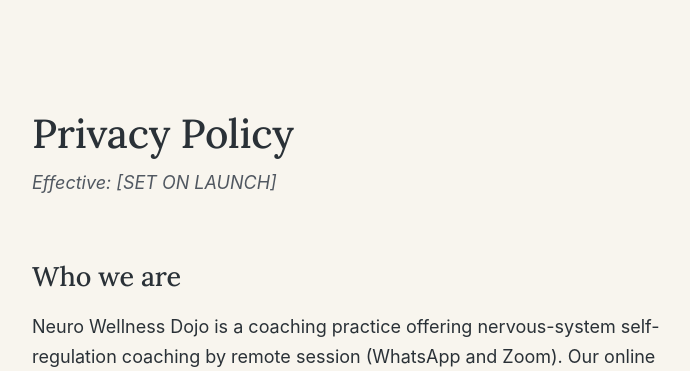
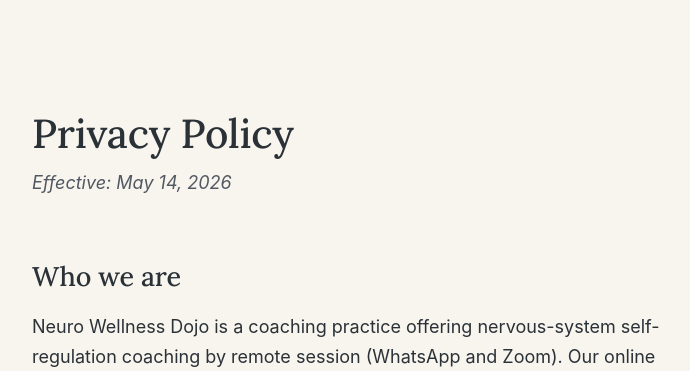
Before and after one commit to biofool/neurowellnessdojo.com, a PHP site: page /privacy.php in a window 1280 px wide. Shown: the top 371 px of the page, without its empty margins (284-974 px from the left). Run offline with PHP 8.4, Linux system fonts and the light colour scheme.

Commit message:
Fixes #1, fixes #2: remove stale sync.sh and add sitemap.xml; set privacy effective date

```diff
--- a/privacy.php
+++ b/privacy.php
@@ -6,7 +6,7 @@ include __DIR__ . '/includes/head.php';
 <article class="prose">
 
   <h1>Privacy Policy</h1>
-  <p class="effective">Effective: [SET ON LAUNCH]</p>
+  <p class="effective">Effective: May 14, 2026</p>
 
   <h2>Who we are</h2>
   <p>Neuro Wellness Dojo is a coaching practice offering nervous-system self-regulation coaching by remote session (WhatsApp and Zoom). Our online home is neurowellnessdojo.com. This site is operated by Kenneth Kron.</p>
```
Also changed, not shown: CLAUDE.md (+0 -1 lines).
